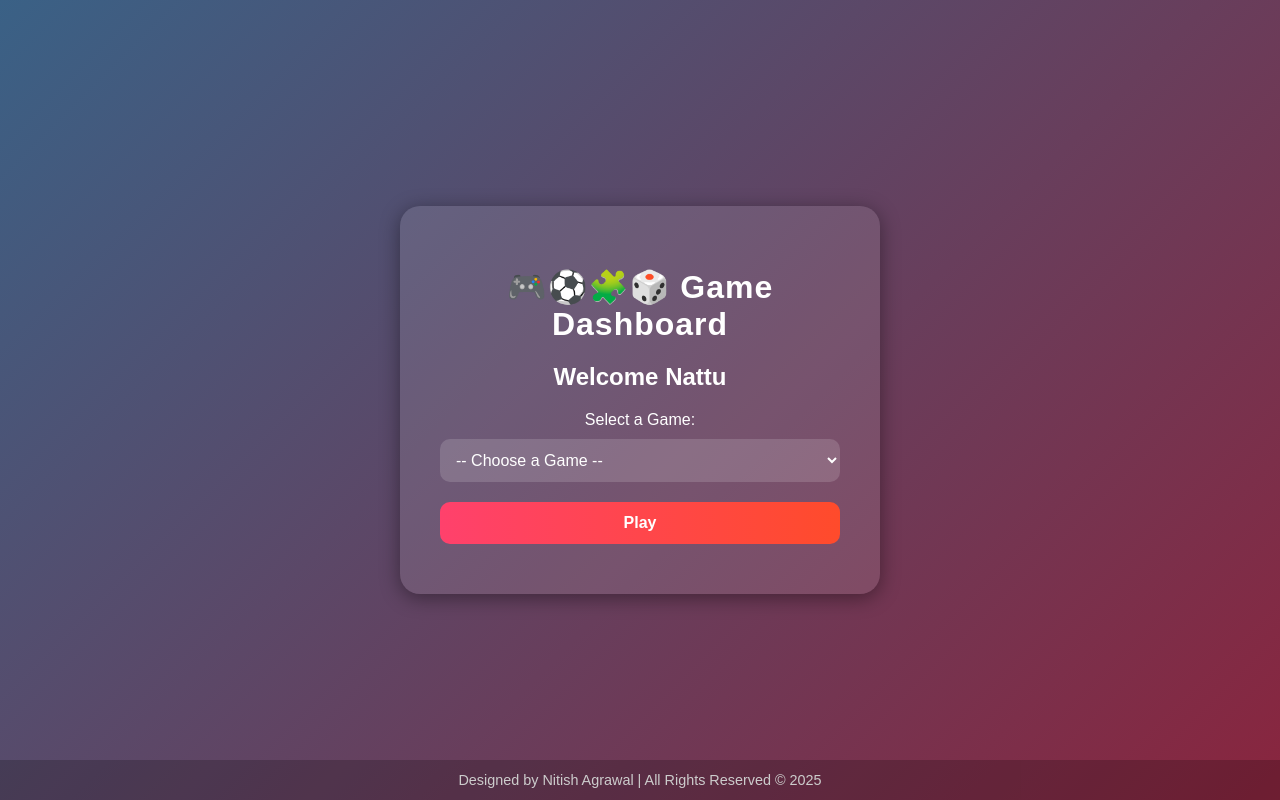
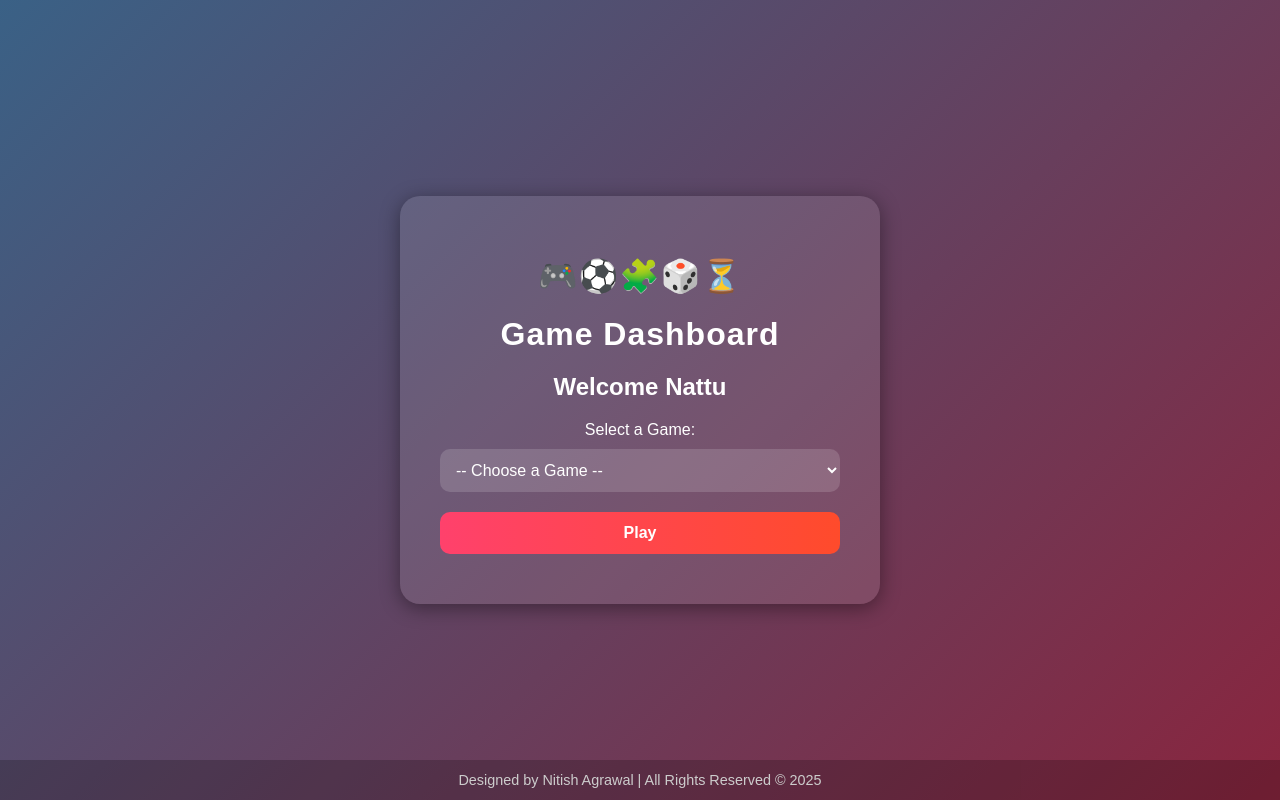
Before and after one commit to folio304/Gamehub, a plain HTML site: page index.html in a window 1280 px wide. Drawn offline with Linux system fonts and the light colour scheme.

Commit message:
Update index.html

```diff
--- a/index.html
+++ b/index.html
@@ -81,7 +81,8 @@
 </head>
 <body>
   <div class="dashboard">
-    <h1>🎮⚽🧩🎲 Game Dashboard</h1>
+    <h1>🎮⚽🧩🎲⏳</h1>
+    <h1>Game Dashboard</h1>
     <h2>Welcome Nattu</h2>
 
     <label for="game">Select a Game:</label>
```
